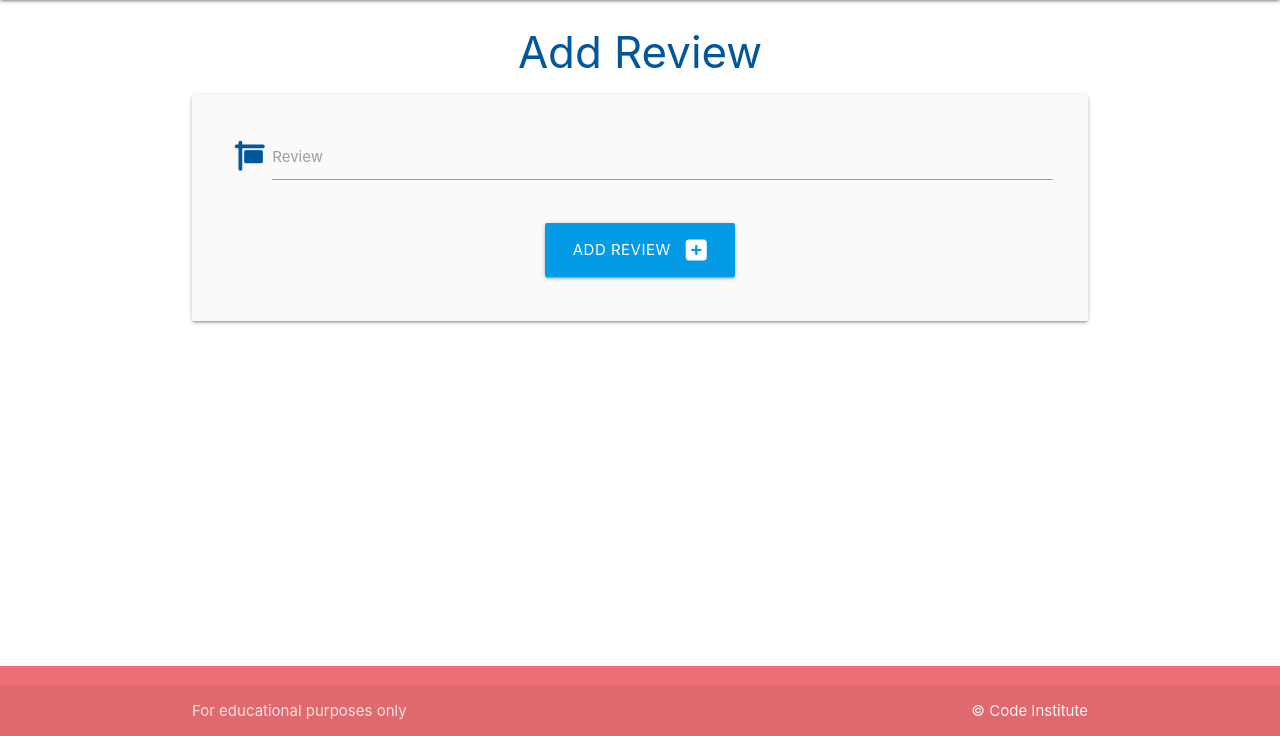
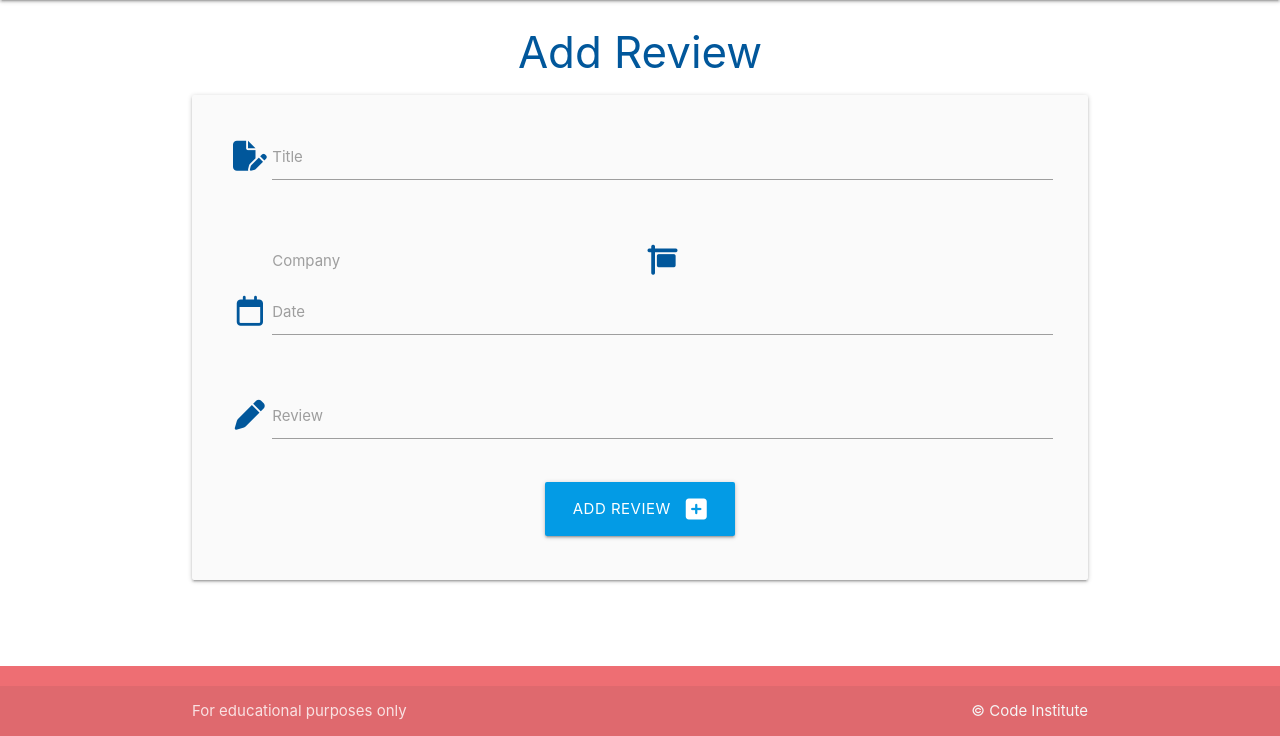
Before and after one commit to Seanl80/Blind-Hunter, a Flask app: page /add_review in a window 1280 px wide. Shown: the part 64-800 px from the top of the page. Run offline with Flask 2, Linux system fonts and the light colour scheme.

Commit message:
review fields added

```diff
--- a/blindhunter/templates/add_review.html
+++ b/blindhunter/templates/add_review.html
@@ -7,9 +7,35 @@
     <form class="col s12" method="POST" action="{{ url_for('add_review') }}">
       <div class="row">
         <div class="input-field col s12 center-align">
+          <i class="fa-solid fa-file-pen prefix light-blue-text text-darken-4"></i>
+            <input id="review_name" name="review_name" minlength="3" maxlength="25" type="text" class="validate" required>
+            <label for="review_name">Title</label>
+        </div>
+      </div>
+      <div class="row">
+        <div class="input-field col s12 center-align">
           <i class="fa-solid fa-sign-hanging prefix light-blue-text text-darken-4"></i>
-            <input id="review_name" name="review_name" minlength="3" maxlength="25" type="text" class="validate" required>
-            <label for="review_name">Review</label>
+            <select id="company_id" name="company_id" class="validate" required>
+              <option value="" disabled selected>Choose Company</option>
+                    {% for company in companies %}
+                        <option value="{{ company.id }}">{{ company.company_name }}</option>
+                    {% endfor %}
+            </select>
+            <label for="company_id">Company</label>
+        </div>
+      </div>
+      <div class="row">
+        <div class="input-field col s12 center-align">
+          <i class="fa-regular fa-calendar prefix light-blue-text text-darken-4"></i>
+            <input id="date" name="date" type="text" class="datepicker validate" required>
+            <label for="date">Date</label>
+        </div>
+      </div>
+      <div class="row">
+        <div class="input-field col s12 center-align">
+          <i class="fa-solid fa-pen prefix light-blue-text text-darken-4"></i>
+            <input id="description" name="description" minlength="3" maxlength="25" type="text" class="validate" required>
+            <label for="description">Review</label>
         </div>
       </div>
         <div class="row">
```
Also changed, not shown: blindhunter/templates/edit_review.html (+28 -2 lines), blindhunter/templates/reviews.html (+6 -1 lines).
